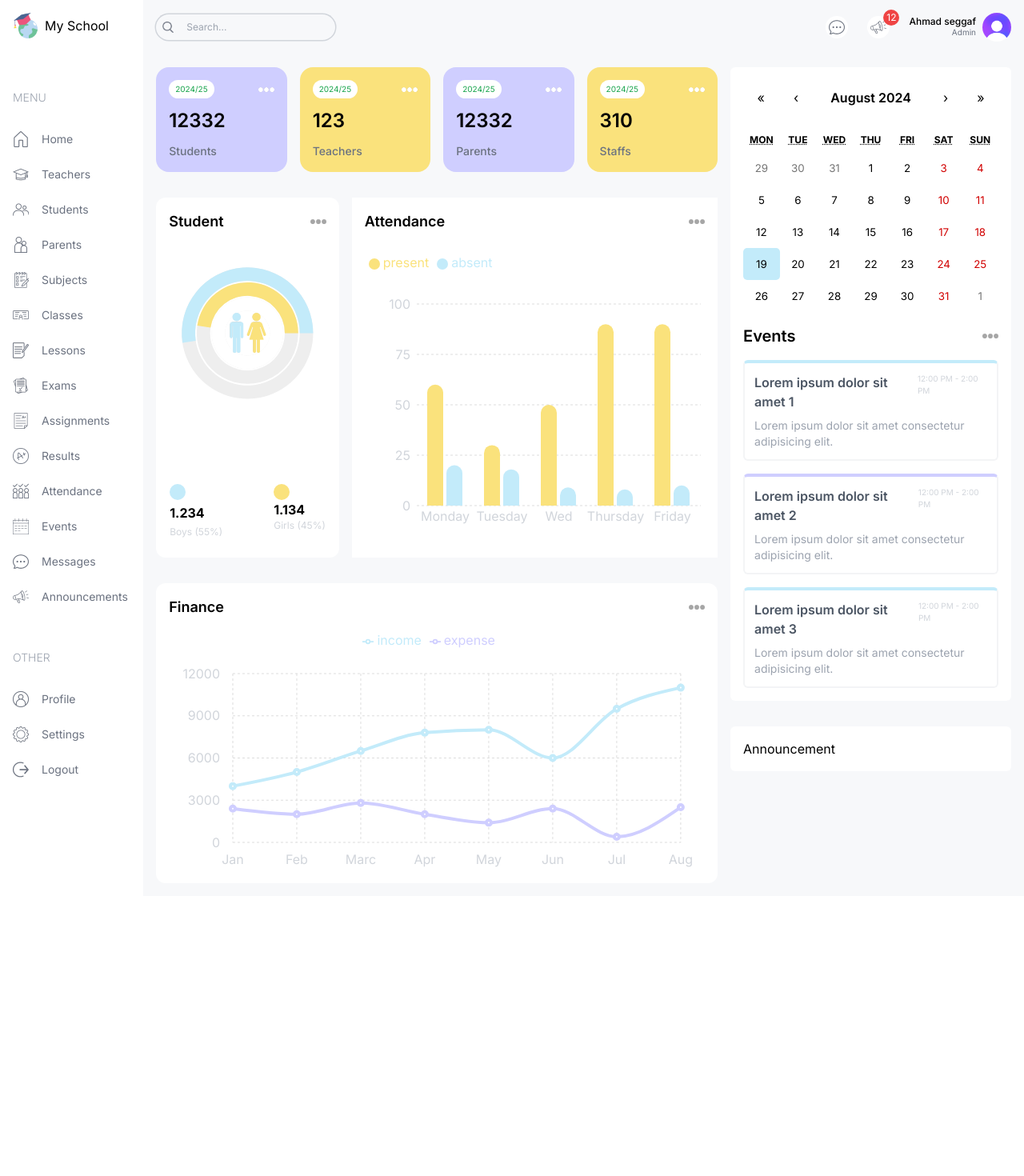
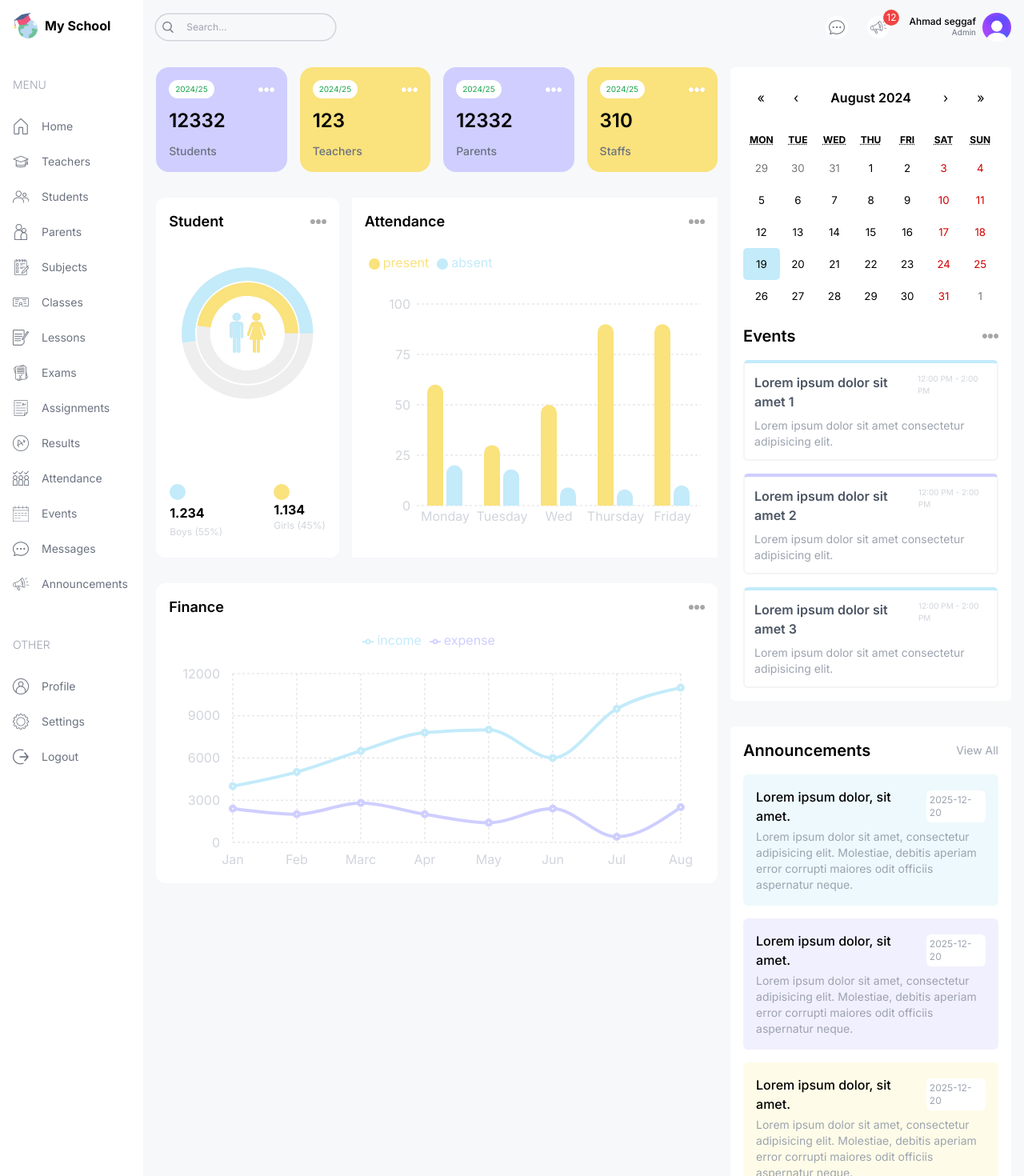
Before and after one commit to syukrontanzilah/school, a Next.js app: page /admin in a window 1280 px wide. Shown: the top 1470 px of the page at 80% size. Before the commit the page ends 1120 px from the top, so only its background shows below. Built offline with nearby package versions, Linux system fonts and the light colour scheme.

Commit message:
add annoounc card

```diff
--- a/src/app/(dashboard)/layout.tsx
+++ b/src/app/(dashboard)/layout.tsx
@@ -14,7 +14,7 @@ export default function DashboardLayout({
           <div className="w-[14%] md:w-[8%] lg:w-[16%] xl:w-[14%] sticky top-0">
             <Link className="flex items-center justify-center lg:justify-start p-4 gap-2" href={'/'}>
             <Image src='/logo.png' alt="logo" width={32} height={32}/>
-            <span className="hidden lg:block">My School</span>
+            <span className="hidden lg:block font-bold">My School</span>
             </Link>
             <Menu/>
             </div>
--- a/src/components/Announcement.tsx
+++ b/src/components/Announcement.tsx
@@ -3,7 +3,35 @@ import React from 'react'
 const Announcement = () => {
   return (
     <div className='bg-white p-4 rounded-md'>
-        Announcement
+        <div className='flex items-center justify-between'>
+            <h1 className='text-xl font-semibold'>Announcements</h1>
+            <span className='text-sm text-gray-400'>View All</span>
+        </div>
+
+        <div className='flex flex-col gap-4 mt-4'>
+        <div className='bg-skyLight rounded-md p-4'>
+            <div className='flex items-center justify-between'>
+                <h2 className='font-medium'>Lorem ipsum dolor, sit amet.</h2>
+                <span className='text-xs text-gray-400 bg-white rounded-md px-1 py-1'>2025-12-20</span>
+            </div>
+            <p className='text-sm text-gray-400 mt-1'>Lorem ipsum dolor sit amet, consectetur adipisicing elit. Molestiae, debitis aperiam error corrupti maiores odit officiis aspernatur neque.</p>
+        </div>
+        <div className='bg-purpleLight rounded-md p-4'>
+            <div className='flex items-center justify-between'>
+                <h2 className='font-medium'>Lorem ipsum dolor, sit amet.</h2>
+                <span className='text-xs text-gray-400 bg-white rounded-md px-1 py-1'>2025-12-20</span>
+            </div>
+            <p className='text-sm text-gray-400 mt-1'>Lorem ipsum dolor sit amet, consectetur adipisicing elit. Molestiae, debitis aperiam error corrupti maiores odit officiis aspernatur neque.</p>
+        </div>
+        <div className='bg-yellowLight rounded-md p-4'>
+            <div className='flex items-center justify-between'>
+                <h2 className='font-medium'>Lorem ipsum dolor, sit amet.</h2>
+                <span className='text-xs text-gray-400 bg-white rounded-md px-1 py-1'>2025-12-20</span>
+            </div>
+            <p className='text-sm text-gray-400 mt-1'>Lorem ipsum dolor sit amet, consectetur adipisicing elit. Molestiae, debitis aperiam error corrupti maiores odit officiis aspernatur neque.</p>
+        </div>
+        </div>
+
     </div>
   )
 }
--- a/src/components/Menu.tsx
+++ b/src/components/Menu.tsx
@@ -118,7 +118,7 @@ const menuItems = [
 
 const Menu = () => {
   return(
-    <div className="mt-4 text-sm">
+    <div className="text-sm">
       {
         menuItems.map((item,index)=> {
           return(
```
